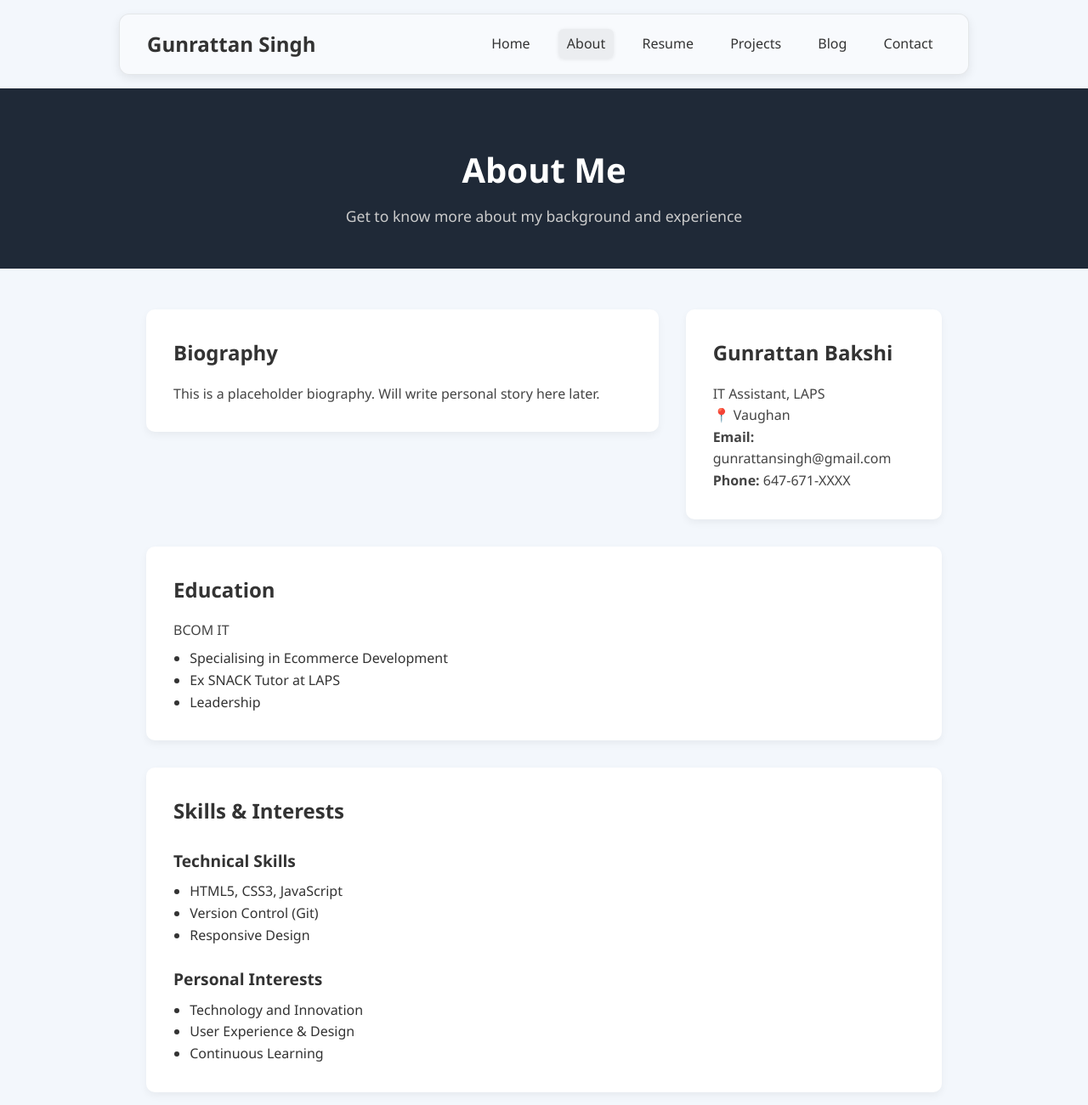
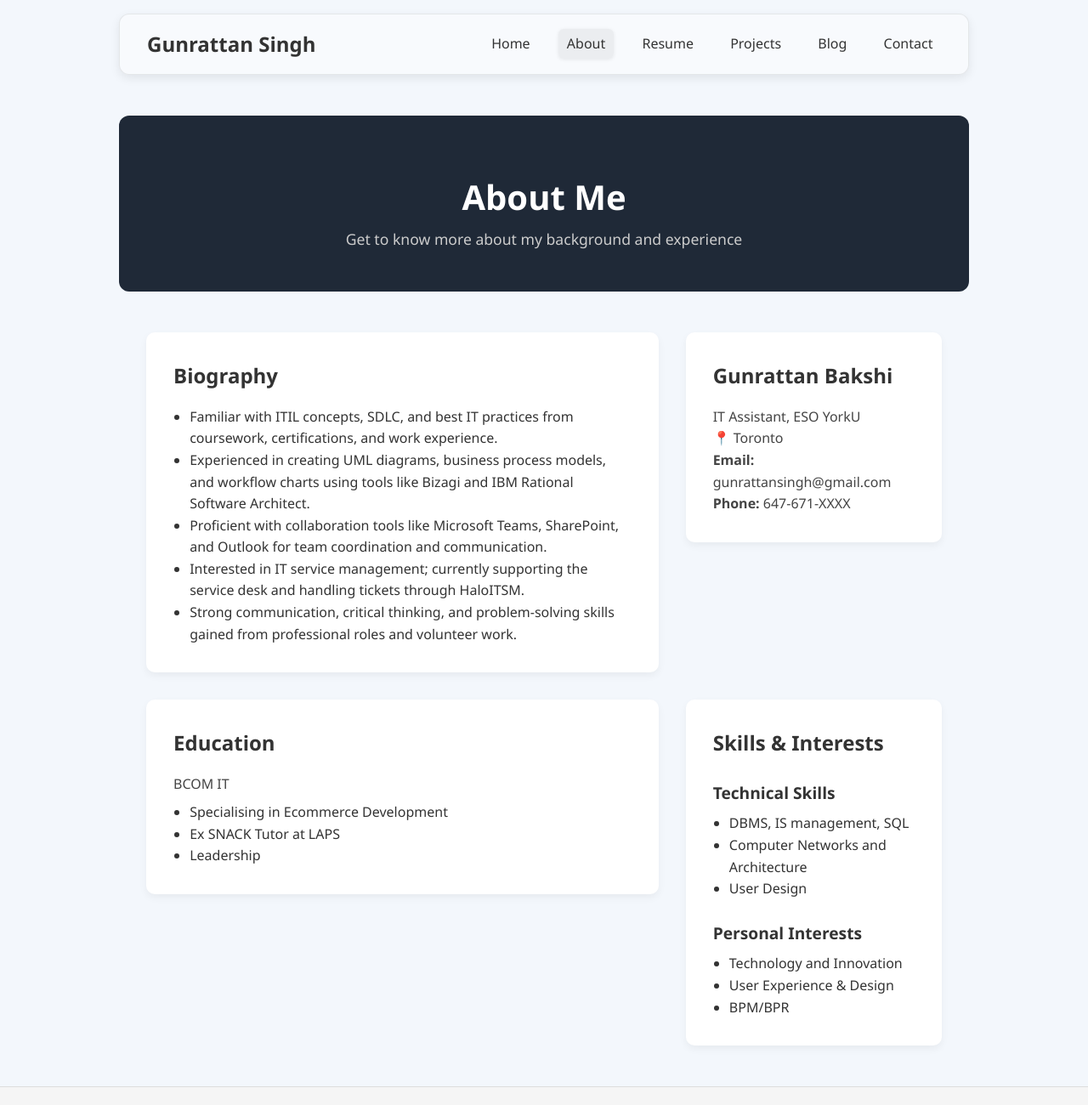
Before and after one commit to gunrattan/personal_portfolio, a plain HTML site: page about.html in a window 1280 px wide. Shown: the top 1300 px of the page at 85% size. Drawn offline with Linux system fonts and the light colour scheme.

Commit message:
Fixed About page

```diff
--- a/about.html
+++ b/about.html
@@ -29,26 +29,32 @@
     <p>Get to know more about my background and experience</p>
   </section>
 
-  <!-- about layout wrapper -->
-  <main class="about-grid">
+<main>
 
+  <div class="about-grid">
     <!-- bio -->
     <section class="card">
       <h2>Biography</h2>
-      <p>This is a placeholder biography. Will write personal story here later.</p>
+      <ul>
+        <li>Familiar with ITIL concepts, SDLC, and best IT practices from coursework, certifications, and work experience.</li>
+        <li>Experienced in creating UML diagrams, business process models, and workflow charts using tools like Bizagi and IBM Rational Software Architect.</li>
+        <li>Proficient with collaboration tools like Microsoft Teams, SharePoint, and Outlook for team coordination and communication.</li>
+        <li>Interested in IT service management; currently supporting the service desk and handling tickets through HaloITSM.</li>
+        <li>Strong communication, critical thinking, and problem-solving skills gained from professional roles and volunteer work.</li>
+      </ul>
     </section>
 
-    <!-- photo + contact -->
+    <!-- contact -->
     <section class="card">
       <h2>Gunrattan Bakshi</h2>
-      <p>IT Assistant, LAPS</p>
-      <p>📍 Vaughan</p>
+      <p>IT Assistant, ESO YorkU</p>
+      <p>📍 Toronto</p>
       <p><strong>Email:</strong> gunrattansingh@gmail.com</p>
       <p><strong>Phone:</strong> 647-671-XXXX</p>
     </section>
 
     <!-- education -->
-    <section class="card full-width">
+    <section class="card">
       <h2>Education</h2>
       <p>BCOM IT</p>
       <ul>
@@ -59,23 +65,24 @@
     </section>
 
     <!-- skills -->
-    <section class="card full-width">
+    <section class="card">
       <h2>Skills & Interests</h2>
       <h3>Technical Skills</h3>
       <ul>
-        <li>HTML5, CSS3, JavaScript</li>
-        <li>Version Control (Git)</li>
-        <li>Responsive Design</li>
+        <li>DBMS, IS management, SQL</li>
+        <li>Computer Networks and Architecture</li>
+        <li>User Design</li>
       </ul>
       <h3>Personal Interests</h3>
       <ul>
         <li>Technology and Innovation</li>
         <li>User Experience & Design</li>
-        <li>Continuous Learning</li>
+        <li>BPM/BPR</li>
       </ul>
     </section>
+  </div>
 
-  </main>
+</main>
 
   <!-- footer -->
   <footer class="site-footer">
--- a/css/styles.css
+++ b/css/styles.css
@@ -205,11 +205,14 @@ a {
   color: #fff;
   padding: 4rem 2rem 3rem;
   text-align: center;
+  border-radius: 12px;
+  margin: 2rem auto 1rem;
+  max-width: 1000px;
 }
 
 .page-heading h1 {
   font-size: 2.5rem;
-  margin-bottom: 0.5rem;
+  margin-bottom: 0.2rem;
 }
 
 .page-heading p {
@@ -290,7 +293,7 @@ a {
   border: none;
   border-radius: 8px;
   box-shadow: 0 4px 12px rgba(0,0,0,0.05);
-  width: 100%;
+  width: 60%;
   height: 600px;
   margin-top: 1rem;
 }
```
